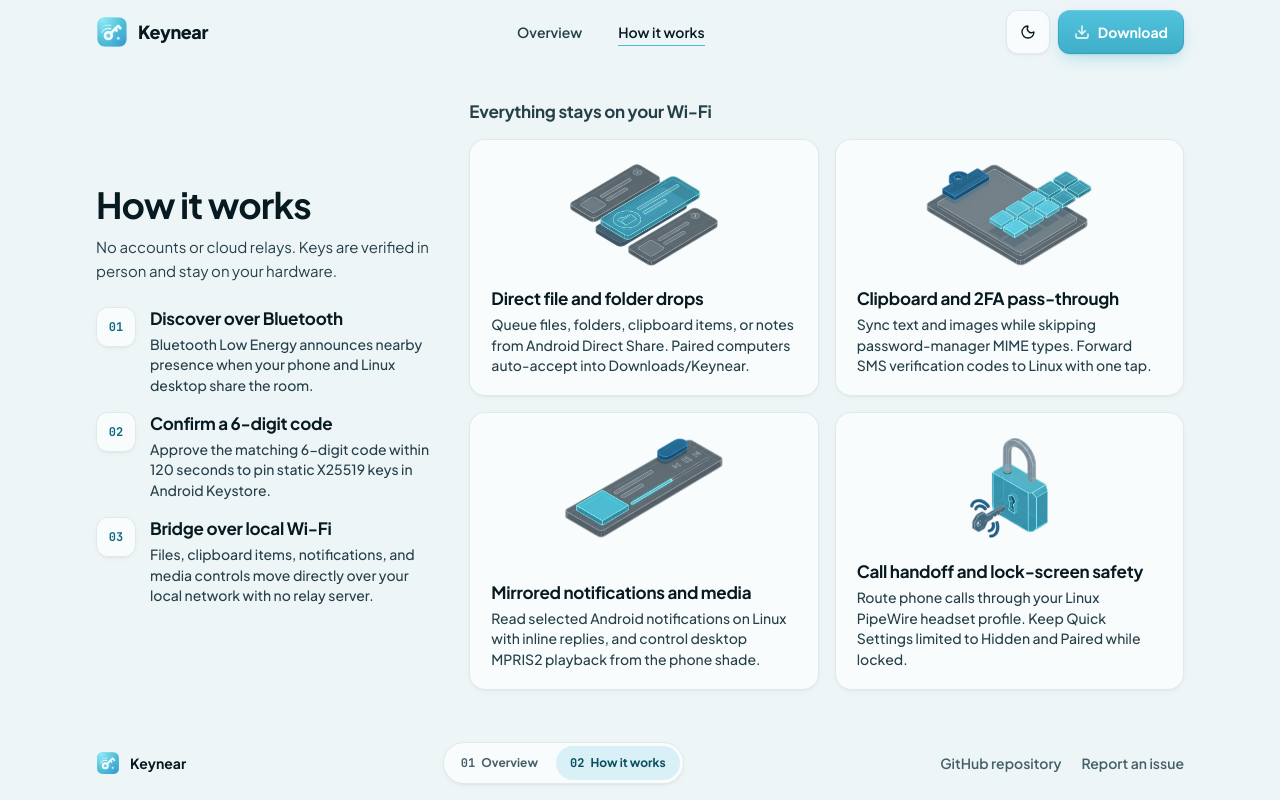
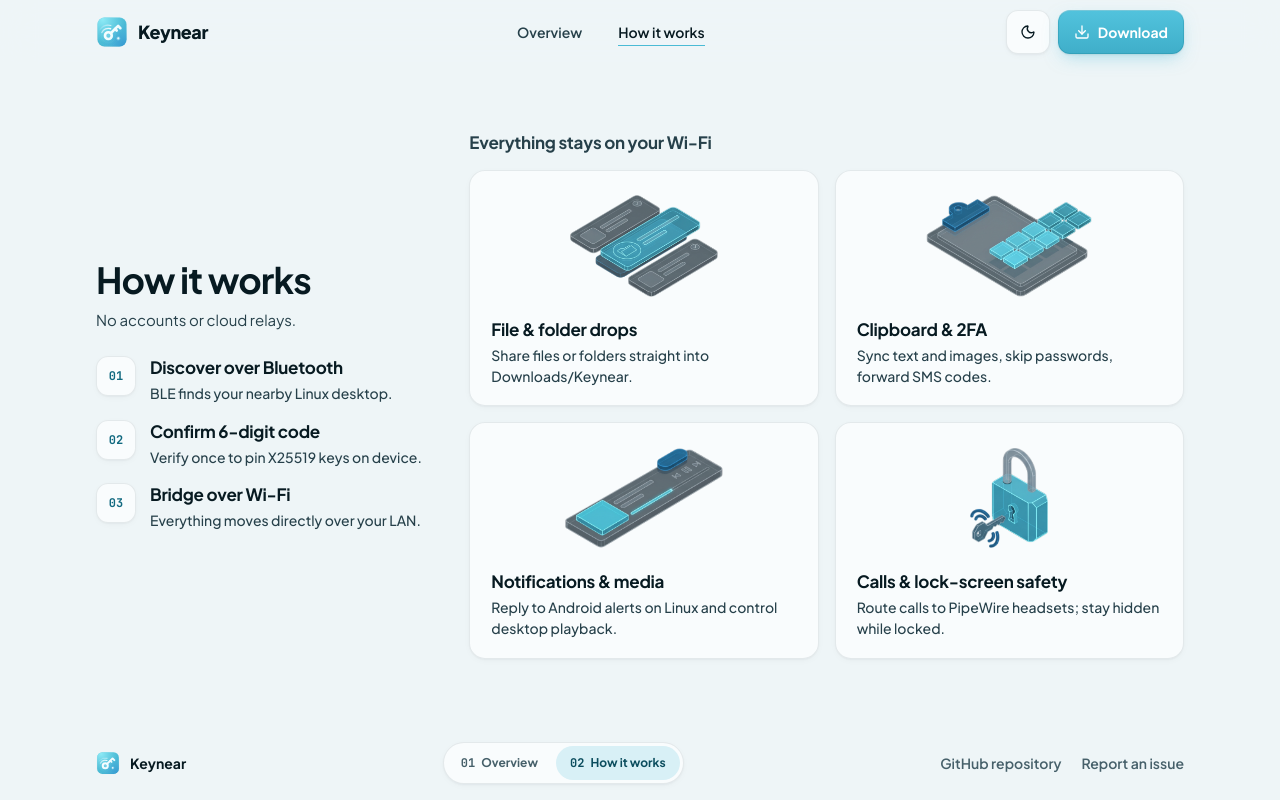
Before and after one commit to hydrafog/keynear, a React (Vite) app in the folder design/website/: page / in a window 1280 px wide. Both pictures are taken after a click on the button "How it works". Built offline with nearby package versions, Linux system fonts and the light colour scheme.

Commit message:
chore: simplify How it works copy [add-website-in-design-261124]

```diff
--- a/design/website/src/data/site.ts
+++ b/design/website/src/data/site.ts
@@ -53,20 +53,17 @@ export const PAIRING_STEPS: readonly PairingStep[] = [
   {
     step: '01',
     title: 'Discover over Bluetooth',
-    detail:
-      'Bluetooth Low Energy announces nearby presence when your phone and Linux desktop share the room.',
+    detail: 'BLE finds your nearby Linux desktop.',
   },
   {
     step: '02',
-    title: 'Confirm a 6-digit code',
-    detail:
-      'Approve the matching 6-digit code within 120 seconds to pin static X25519 keys in Android Keystore.',
+    title: 'Confirm 6-digit code',
+    detail: 'Verify once to pin X25519 keys on device.',
   },
   {
     step: '03',
-    title: 'Bridge over local Wi-Fi',
-    detail:
-      'Files, clipboard items, notifications, and media controls move directly over your local network with no relay server.',
+    title: 'Bridge over Wi-Fi',
+    detail: 'Everything moves directly over your LAN.',
   },
 ];
 
@@ -104,33 +101,29 @@ export const CAPABILITIES: readonly CapabilityItem[] = [
   {
     id: 'files',
     src: `${ASSET_BASE}wireframes/files.png`,
-    alt: 'Wireframe illustration for direct file and folder drops',
-    title: 'Direct file and folder drops',
-    detail:
-      'Queue files, folders, clipboard items, or notes from Android Direct Share. Paired computers auto-accept into Downloads/Keynear.',
+    alt: 'Wireframe illustration for file and folder drops',
+    title: 'File & folder drops',
+    detail: 'Share files or folders straight into Downloads/Keynear.',
   },
   {
     id: 'clipboard',
     src: `${ASSET_BASE}wireframes/clipboard.png`,
-    alt: 'Wireframe illustration for clipboard sync and 2FA pass-through',
-    title: 'Clipboard and 2FA pass-through',
-    detail:
-      'Sync text and images while skipping password-manager MIME types. Forward SMS verification codes to Linux with one tap.',
+    alt: 'Wireframe illustration for clipboard sync and 2FA codes',
+    title: 'Clipboard & 2FA',
+    detail: 'Sync text and images, skip passwords, forward SMS codes.',
   },
   {
     id: 'media',
     src: `${ASSET_BASE}wireframes/media.png`,
-    alt: 'Wireframe illustration for mirrored notifications and desktop media controls',
-    title: 'Mirrored notifications and media',
-    detail:
-      'Read selected Android notifications on Linux with inline replies, and control desktop MPRIS2 playback from the phone shade.',
+    alt: 'Wireframe illustration for notifications and desktop media controls',
+    title: 'Notifications & media',
+    detail: 'Reply to Android alerts on Linux and control desktop playback.',
   },
   {
     id: 'calls',
     src: `${ASSET_BASE}wireframes/calls.png`,
     alt: 'Wireframe illustration for call handoff and lock-screen safety',
-    title: 'Call handoff and lock-screen safety',
-    detail:
-      'Route phone calls through your Linux PipeWire headset profile. Keep Quick Settings limited to Hidden and Paired while locked.',
+    title: 'Calls & lock-screen safety',
+    detail: 'Route calls to PipeWire headsets; stay hidden while locked.',
   },
 ];
--- a/design/website/src/sections/HowItWorks.tsx
+++ b/design/website/src/sections/HowItWorks.tsx
@@ -10,8 +10,8 @@ export function HowItWorks() {
       <div className="grid w-full gap-8 lg:grid-cols-12 lg:items-center">
         <div className="min-w-0 lg:col-span-4">
           <h2 className="kn-title">How it works</h2>
-          <p className="kn-desc mt-2.5 max-w-[36ch] kn-text-secondary">
-            No accounts or cloud relays. Keys are verified in person and stay on your hardware.
+          <p className="kn-desc mt-2 max-w-[30ch] kn-text-secondary">
+            No accounts or cloud relays.
           </p>
 
           <ol className="mt-6 space-y-4">
```
